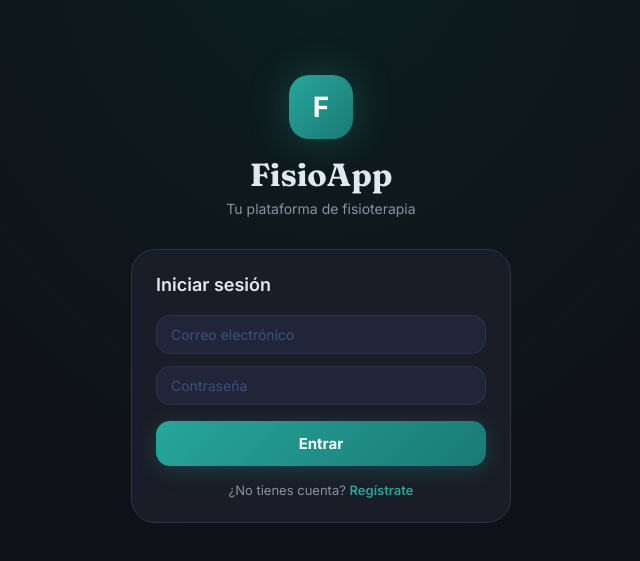
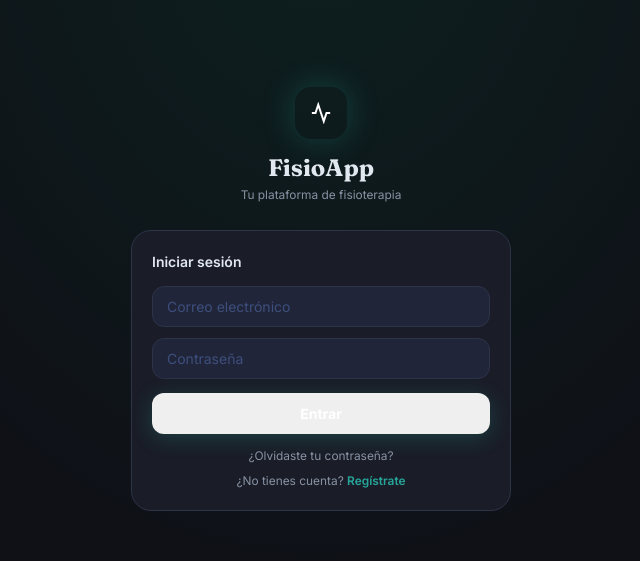
Before and after one commit to Celis07/FISIOAPP, a React (Create React App) app: page / in a window 1280 px wide. Shown: the part 101-662 px from the top of the page, without its empty margins (319-959 px from the left). Built offline with nearby package versions, Linux system fonts and the light colour scheme.

Commit message:
Add files via upload

```diff
--- a/src/App.js
+++ b/src/App.js
@@ -91,41 +91,118 @@ function localDateStr(date) {
 function LoginView() {
   const [email,setEmail]       = useState("");
   const [pass,setPass]         = useState("");
+  const [name,setName]         = useState("");
   const [isReg,setIsReg]       = useState(false);
+  const [isForgot,setIsForgot] = useState(false);
   const [loading,setLoading]   = useState(false);
   const [error,setError]       = useState("");
+  const [success,setSuccess]   = useState("");
+
+  const handleForgot = async () => {
+    if(!email.trim()) { setError("Ingresa tu correo electrónico"); return; }
+    setLoading(true); setError(""); setSuccess("");
+    const {error} = await supabase.auth.resetPasswordForEmail(email.trim(), {
+      redirectTo: window.location.origin,
+    });
+    if(error) setError(error.message);
+    else setSuccess("Te enviamos un correo con el link para restablecer tu contraseña.");
+    setLoading(false);
+  };
 
   const handle = async () => {
     setLoading(true); setError("");
-    const {error} = isReg
-      ? await supabase.auth.signUp({email,password:pass})
-      : await supabase.auth.signInWithPassword({email,password:pass});
-    if(error) setError(error.message);
+    if(isReg) {
+      if(!name.trim()) { setError("Ingresa tu nombre completo"); setLoading(false); return; }
+      const {data, error} = await supabase.auth.signUp({
+        email, password:pass,
+        options:{ data:{ full_name: name.trim() } }
+      });
+      if(error) setError(error.message);
+    } else {
+      const {error} = await supabase.auth.signInWithPassword({email,password:pass});
+      if(error) setError(error.message);
+    }
     setLoading(false);
   };
+
+  const inp2 = { background:C.card, border:`1px solid ${C.border}`, borderRadius:12, padding:"11px 14px", fontSize:14, color:C.text, outline:"none", width:"100%" };
+
+  // ── Forgot password screen
+  if(isForgot) return (
+    <div style={{ minHeight:"100vh", background:`radial-gradient(ellipse at top,#0d2020 0%,${C.bg} 60%)`, display:"flex", alignItems:"center", justifyContent:"center", padding:16 }}>
+      <div style={{ width:"100%", maxWidth:380 }}>
+        <div style={{ textAlign:"center", marginBottom:28 }}>
+          <div style={{ width:52, height:52, background:`linear-gradient(135deg,${C.accent},#1a7a75)`, borderRadius:16, display:"flex", alignItems:"center", justifyContent:"center", margin:"0 auto 14px", boxShadow:`0 0 32px rgba(38,166,154,0.3)` }}>
+            <svg width="22" height="22" viewBox="0 0 24 24" fill="none" stroke="white" strokeWidth="2"><path d="M22 12h-4l-3 9L9 3l-3 9H2"/></svg>
+          </div>
+          <h1 style={{ fontFamily:"'Fraunces',serif", fontSize:"1.6rem", color:C.text, margin:0 }}>FisioApp</h1>
+        </div>
+        <div style={{ background:C.surface, border:`1px solid ${C.border}`, borderRadius:20, padding:"22px 20px" }}>
+          <h2 style={{ color:C.text, fontSize:"1rem", fontWeight:700, margin:"0 0 6px" }}>Recuperar contraseña</h2>
+          <p style={{ color:C.muted, fontSize:"0.85rem", margin:"0 0 16px", lineHeight:1.5 }}>
+            Ingresa tu correo y te enviaremos un link para crear una nueva contraseña.
+          </p>
+          {!success ? (
+            <>
+              <input value={email} onChange={e=>setEmail(e.target.value)} placeholder="Correo electrónico" type="email"
+                style={{...inp2, marginBottom:12}} onKeyDown={e=>e.key==="Enter"&&handleForgot()}/>
+              {error && <div style={{ background:"rgba(239,83,80,0.1)", border:"1px solid rgba(239,83,80,0.3)", borderRadius:10, padding:"8px 12px", color:C.danger, fontSize:13, marginBottom:12 }}>{error}</div>}
+              <button onClick={handleForgot} disabled={loading}
+                style={{ width:"100%", background:C.accentG, border:"none", borderRadius:12, padding:12, color:"#fff", fontWeight:700, fontSize:14, cursor:"pointer", opacity:loading?0.7:1, marginBottom:12 }}>
+                {loading?"Enviando...":"Enviar link de recuperación"}
+              </button>
+            </>
+          ) : (
+            <div style={{ background:"rgba(102,187,106,0.1)", border:"1px solid rgba(102,187,106,0.3)", borderRadius:12, padding:"12px 14px", marginBottom:16 }}>
+              <p style={{ color:C.success, fontSize:14, margin:0, lineHeight:1.6 }}>✓ {success}</p>
+            </div>
+          )}
+          <button onClick={()=>{ setIsForgot(false); setError(""); setSuccess(""); }}
+            style={{ width:"100%", background:"transparent", border:`1px solid ${C.border}`, borderRadius:12, padding:11, color:C.muted, cursor:"pointer", fontSize:14 }}>
+            Volver al inicio de sesión
+          </button>
+        </div>
+      </div>
+    </div>
+  );
 
   return (
     <div style={{ minHeight:"100vh", background:`radial-gradient(ellipse at top,#0d2020 0%,${C.bg} 60%)`, display:"flex", alignItems:"center", justifyContent:"center", padding:16 }}>
       <div style={{ width:"100%", maxWidth:380 }}>
-        <div style={{ textAlign:"center", marginBottom:32 }}>
-          <div style={{ width:64, height:64, background:`linear-gradient(135deg,${C.accent},#1a7a75)`, borderRadius:20, display:"flex", alignItems:"center", justifyContent:"center", fontSize:28, fontWeight:700, color:"#fff", margin:"0 auto 16px", boxShadow:`0 0 40px rgba(38,166,154,0.3)` }}>F</div>
-          <h1 style={{ fontFamily:"'Fraunces',serif", fontSize:32, color:C.text, margin:0 }}>FisioApp</h1>
-          <p style={{ color:C.muted, fontSize:14, marginTop:6 }}>Tu plataforma de fisioterapia</p>
-        </div>
-        <div style={{ background:C.surface, border:`1px solid ${C.border}`, borderRadius:24, padding:24 }}>
-          <h2 style={{ color:C.text, fontSize:18, fontWeight:600, marginBottom:20 }}>{isReg?"Crear cuenta":"Iniciar sesión"}</h2>
-          <div style={{ display:"grid", gap:12, marginBottom:16 }}>
-            <input value={email} onChange={e=>setEmail(e.target.value)} placeholder="Correo electrónico" type="email" style={inp}/>
-            <input value={pass} onChange={e=>setPass(e.target.value)} placeholder="Contraseña" type="password" style={inp} onKeyDown={e=>e.key==="Enter"&&handle()}/>
-          </div>
-          {error && <div style={{ background:"rgba(248,113,113,0.1)", border:"1px solid rgba(248,113,113,0.3)", borderRadius:10, padding:"8px 12px", color:C.danger, fontSize:13, marginBottom:12 }}>{error}</div>}
+        <div style={{ textAlign:"center", marginBottom:28 }}>
+          <div style={{ width:52, height:52, background:C.accentG, borderRadius:16, display:"flex", alignItems:"center", justifyContent:"center", margin:"0 auto 14px", boxShadow:`0 0 32px rgba(38,166,154,0.3)` }}>
+            <svg width="22" height="22" viewBox="0 0 24 24" fill="none" stroke="white" strokeWidth="2.2"><path d="M22 12h-4l-3 9L9 3l-3 9H2"/></svg>
+          </div>
+          <h1 style={{ fontFamily:"'Fraunces',serif", fontSize:"1.7rem", color:C.text, margin:0 }}>FisioApp</h1>
+          <p style={{ color:C.muted, fontSize:"0.85rem", marginTop:5 }}>Tu plataforma de fisioterapia</p>
+        </div>
+        <div style={{ background:C.surface, border:`1px solid ${C.border}`, borderRadius:20, padding:"22px 20px" }}>
+          <h2 style={{ color:C.text, fontSize:"1rem", fontWeight:600, margin:"0 0 16px" }}>
+            {isReg?"Crear cuenta":"Iniciar sesión"}
+          </h2>
+          <div style={{ display:"grid", gap:11, marginBottom:14 }}>
+            {isReg && (
+              <input value={name} onChange={e=>setName(e.target.value)} placeholder="Nombre completo *" type="text" style={inp2}/>
+            )}
+            <input value={email} onChange={e=>setEmail(e.target.value)} placeholder="Correo electrónico" type="email" style={inp2}/>
+            <input value={pass} onChange={e=>setPass(e.target.value)} placeholder="Contraseña" type="password" style={inp2}
+              onKeyDown={e=>e.key==="Enter"&&handle()}/>
+          </div>
+          {error && <div style={{ background:"rgba(239,83,80,0.1)", border:"1px solid rgba(239,83,80,0.3)", borderRadius:10, padding:"8px 12px", color:C.danger, fontSize:13, marginBottom:12 }}>{error}</div>}
           <button onClick={handle} disabled={loading}
-            style={{ width:"100%", background:`linear-gradient(135deg,${C.accent},#1a7a75)`, border:"none", borderRadius:14, padding:"13px", color:"#fff", fontWeight:700, fontSize:15, cursor:"pointer", opacity:loading?0.7:1, boxShadow:`0 4px 20px rgba(38,166,154,0.25)` }}>
+            style={{ width:"100%", background:C.accentG, border:"none", borderRadius:12, padding:12, color:"#fff", fontWeight:700, fontSize:14, cursor:"pointer", opacity:loading?0.7:1, boxShadow:`0 4px 20px rgba(38,166,154,0.25)`, marginBottom:12 }}>
             {loading?"Cargando...":isReg?"Crear cuenta":"Entrar"}
           </button>
-          <p style={{ textAlign:"center", color:C.muted, fontSize:13, marginTop:16 }}>
+          {!isReg && (
+            <button onClick={()=>{ setIsForgot(true); setError(""); }}
+              style={{ width:"100%", background:"transparent", border:"none", color:C.muted, cursor:"pointer", fontSize:"0.85rem", marginBottom:8, padding:"2px 0" }}>
+              ¿Olvidaste tu contraseña?
+            </button>
+          )}
+          <p style={{ textAlign:"center", color:C.muted, fontSize:"0.85rem", margin:0 }}>
             {isReg?"¿Ya tienes cuenta?":"¿No tienes cuenta?"}{" "}
-            <button onClick={()=>setIsReg(!isReg)} style={{ color:C.accent, background:"none", border:"none", cursor:"pointer", fontWeight:600 }}>
+            <button onClick={()=>{ setIsReg(!isReg); setError(""); setName(""); }}
+              style={{ color:C.accent, background:"none", border:"none", cursor:"pointer", fontWeight:600 }}>
               {isReg?"Inicia sesión":"Regístrate"}
             </button>
           </p>
@@ -1583,7 +1660,7 @@ function DashboardView({ user, onNavigate }) {
   const approveRequest = async (req) => {
     // Create patient record linked to this user
     const {data:pat} = await supabase.from("patients").insert({
-      name: req.email.split("@")[0],
+      name: req.display_name || req.email.split("@")[0],
       email: req.email,
       therapist_id: user.id,
       user_id: req.user_id,
@@ -1633,7 +1710,8 @@ function DashboardView({ user, onNavigate }) {
             {requests.map(req=>(
               <div key={req.id} style={{display:"flex",alignItems:"center",gap:10,background:"rgba(0,0,0,0.2)",borderRadius:10,padding:"8px 12px"}}>
                 <div style={{flex:1,minWidth:0}}>
-                  <p style={{color:C.text,fontSize:13,fontWeight:600,margin:0,overflow:"hidden",textOverflow:"ellipsis",whiteSpace:"nowrap"}}>{req.email}</p>
+                  <p style={{color:C.text,fontSize:13,fontWeight:600,margin:0,overflow:"hidden",textOverflow:"ellipsis",whiteSpace:"nowrap"}}>{req.display_name||req.email.split("@")[0]}</p>
+                  <p style={{color:C.dim,fontSize:11,margin:"1px 0 0",overflow:"hidden",textOverflow:"ellipsis",whiteSpace:"nowrap"}}>{req.email}</p>
                   <p style={{color:C.dim,fontSize:11,margin:"2px 0 0"}}>{new Date(req.created_at).toLocaleDateString("es-CO")}</p>
                 </div>
                 <button onClick={()=>approveRequest(req)}
@@ -1835,7 +1913,11 @@ export default function App() {
     if(!existing) {
       // Silently fail if table doesn't exist yet
       try {
-        await supabase.from("access_requests").insert({user_id:user.id, email:user.email});
+        const meta = user.user_metadata||{};
+        await supabase.from("access_requests").insert({
+          user_id:user.id, email:user.email,
+          display_name: meta.full_name||meta.name||""
+        });
       } catch(e) {}
     }
     setRole("pending");
```
